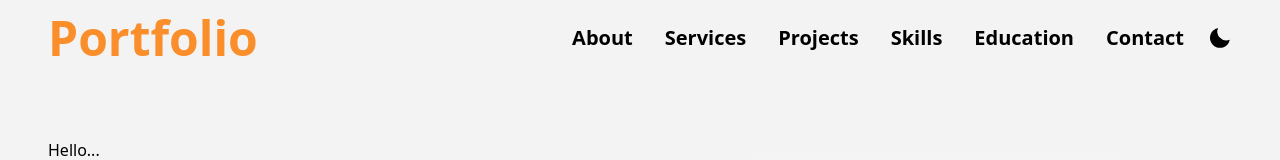
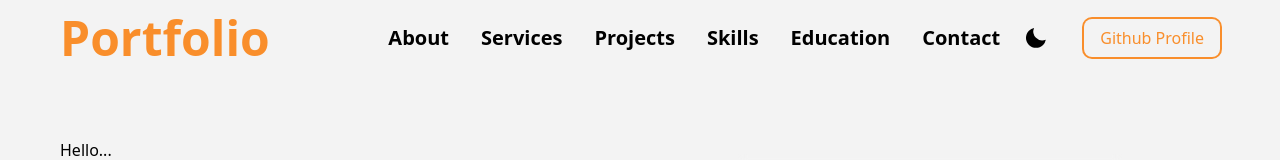
Before and after one commit to kalana96/kalana-Portfolio, a React (Vite) app: page / in a window 1280 px wide. Shown: the top 160 px of the page. Built offline with nearby package versions, Linux system fonts and the light colour scheme.

Commit message:
make responsive

```diff
--- a/src/components/About/About.jsx
+++ b/src/components/About/About.jsx
@@ -6,7 +6,7 @@ const About = () => {
       id="about"
       className="bg-white dark:bg-slate-800 dark:text-white pt-20"
     >
-      <div className="container md:w-[80%] sm:py-16 ">
+      <div className="container md:w-[80%] sm:py-16 px-3">
         <div className="grid items-center gap-4 grid-cols-1 sm:grid-cols-2">
           <div className=" font-bold relative">
             <div className=" text-center text-6xl xl:text-8xl font-bold text-black/5 dark:text-gray-700">
--- a/src/components/Contact/Contact.jsx
+++ b/src/components/Contact/Contact.jsx
@@ -43,7 +43,7 @@ const Contact = () => {
               className="max-w-xl m-4 p-6 sm:p-10 bg-secondary-light rounded-xl shadow-xl text-left dark:bg-slate-800"
             >
               <FormInput
-                // inputLabel="Full Name"
+                inputLabel="Full Name"
                 labelFor="name"
                 inputType="text"
                 inputId="name"
@@ -52,7 +52,7 @@ const Contact = () => {
                 ariaLabelName="Name"
               />
               <FormInput
-                // inputLabel="Email"
+                inputLabel="Email"
                 labelFor="email"
                 inputType="email"
                 inputId="email"
@@ -60,7 +60,7 @@ const Contact = () => {
                 placeholderText="Your email"
                 ariaLabelName="Email"
               />
-              {/* <FormInput
+              <FormInput
                 inputLabel="Subject"
                 labelFor="subject"
                 inputType="text"
@@ -68,7 +68,7 @@ const Contact = () => {
                 inputName="subject"
                 placeholderText="Subject"
                 ariaLabelName="Subject"
-              /> */}
+              />
 
               <div className="mt-6">
                 <label
@@ -84,7 +84,7 @@ const Contact = () => {
                   name="message"
                   cols="14"
                   rows="6"
-                  // aria-label="Message"
+                  aria-label="Message"
                 ></textarea>
               </div>
 
--- a/src/components/Education/Educaion.jsx
+++ b/src/components/Education/Educaion.jsx
@@ -32,7 +32,7 @@ const Education = () => {
   return (
     <section
       id="education"
-      className="bg-white dark:bg-slate-800 dark:text-white pt-20 border-t-2 border-gray-300/50"
+      className="bg-white dark:bg-slate-800 dark:text-white pt-20 border-t-2 border-gray-300/50 px-3"
     >
       <div className="p-5 container flex flex-col items-center ">
         <h1 className="inline-block text-5xl text-center font-semibold mb-5 border-b-2 border-primary pb-1">
--- a/src/components/Hero/Hero.jsx
+++ b/src/components/Hero/Hero.jsx
@@ -8,7 +8,7 @@ const Hero = () => {
     <>
       <section
         id="home"
-        className="w-full h-full bg-secondary dark:bg-gray-900 dark:text-white"
+        className="w-full h-full bg-secondary dark:bg-gray-900 dark:text-white px-3"
       >
         <div className="container grid grid-cols-1 sm:grid-cols-2 items-center sm:h-[750px] space-y-4 py-20 ">
           <div className="">
@@ -67,10 +67,10 @@ const Hero = () => {
           {/* <div
             className={`bg-[url("https://source.unsplash.com/random")] bg-no-repeat bg-center bg-cover `}
           > */}
-          <div>
+          <div className="">
             <img
               src={personImg}
-              className="w-full md:max-w-sm mx-auto backdrop-blur-sm"
+              className="w-full md:max-w-sm mx-auto backdrop-blur-sm "
               alt="person"
             />
           </div>
--- a/src/components/Navbar/Navbar.jsx
+++ b/src/components/Navbar/Navbar.jsx
@@ -54,7 +54,7 @@ const Navbar = () => {
     <>
       <nav
         id="home"
-        className="fixed top-0 left-0 right-0 w-full z-50 bg-secondary dark:bg-gray-900"
+        className="fixed top-0 left-0 right-0 w-full z-50 bg-secondary dark:bg-gray-900 px-3"
       >
         <div className="container flex justify-between items-center py-3 sm:py-0">
           <h1 className="text-3xl md:text-5xl font-bold text-primary flex justify-center items-center ">
@@ -86,6 +86,14 @@ const Navbar = () => {
                   onClick={() => setTheme("dark")}
                 />
               )}
+              <div className="pl-5">
+                <a
+                  href="https://github.com/kalana96"
+                  className="outline-btn my-6"
+                >
+                  Github Profile
+                </a>
+              </div>
             </ul>
           </div>
           {/* Mobile Responsive Menu */}
--- a/src/components/Projects/ProjectCard.jsx
+++ b/src/components/Projects/ProjectCard.jsx
@@ -112,15 +112,19 @@ function ProjectCard() {
         </div>
 
         {/* Project Cards */}
-        <div className="grid grid-cols-1 sm:grid-cols-2 lg:grid-cols-3 gap-6 hue-rotate-0">
+        <div className="grid grid-cols-1 sm:grid-cols-2 md:grid-cols-2 lg:grid-cols-3 gap-6 hue-rotate-0 px-3">
           {filteredProjects.map(
             ({ image, description, keyTags, links, topic }, index) => (
               <div
                 key={index}
-                className="relative flex flex-col mt-6 text-gray-700 bg-white shadow-lg bg-clip-border rounded-xl w-93 transition-transform transform hover:-translate-y-10 hover:shadow-black dark:bg-slate-700"
+                className="relative flex flex-col mt-6 text-gray-700 bg-white shadow-lg bg-clip-border rounded-xl transition-transform transform hover:-translate-y-10 hover:shadow-black dark:bg-slate-700 w-[350px]"
               >
-                <div className="relative h-40 w-45 mx-4 mt-3 overflow-hidden shadow-lg bg-clip-border rounded-xl bg-blue-gray-500 shadow-blue-gray-500/40">
-                  <img className="object-cover" src={image} alt="card-image" />
+                <div className="relative h-40 mx-4 mt-3 overflow-hidden shadow-lg bg-clip-border rounded-xl bg-blue-gray-500 shadow-blue-gray-500/40">
+                  <img
+                    className="w-full h-full object-cover"
+                    src={image}
+                    alt="card-image"
+                  />
                 </div>
                 <div className="px-6 pt-4 pb-2">
                   {keyTags.map((tag, index) => (
--- a/src/components/Services/ServiceBox.jsx
+++ b/src/components/Services/ServiceBox.jsx
@@ -50,7 +50,7 @@ const Services = [
 const ServicesBox = () => {
   return (
     <section className="my-10 container">
-      <div className="grid grid-cols-1 sm:grid-cols-2 gap-6">
+      <div className="grid grid-cols-1 sm:grid-cols-2 gap-6 mx-3">
         {Services.map(({ name, description, image, icon, bgColor }) => (
           <div
             key={name}
--- a/src/components/Skills/Skills.jsx
+++ b/src/components/Skills/Skills.jsx
@@ -5,7 +5,7 @@ const Skills = () => {
   return (
     <section
       id="skills"
-      className="bg-white dark:bg-slate-800 dark:text-white pt-20"
+      className="bg-white dark:bg-slate-800 dark:text-white pt-20 px-3"
     >
       <div className="container flex flex-col items-center">
         <h1 className="inline-block text-5xl text-center font-semibold mb-5 border-b-2 border-primary pb-1">
```
